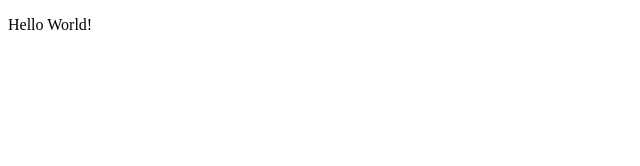
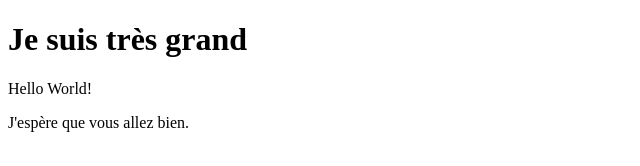
Before and after one commit to Dayelun/exo-git, a plain HTML site: page index.html in a window 1280 px wide. Shown: the whole page, without its empty margins (0-640 px from the left). Drawn offline with Linux system fonts and the light colour scheme.

Commit message:
Commit 2
Modifications du fichier index.html.

```diff
--- a/index.html
+++ b/index.html
@@ -7,6 +7,8 @@
     <title>exo-git</title>
 </head>
 <body>
+    <h1>Je suis très grand</h1>
     <p>Hello World!</p>
+    <p>J'espère que vous allez bien.</p>
 </body>
 </html>
```
